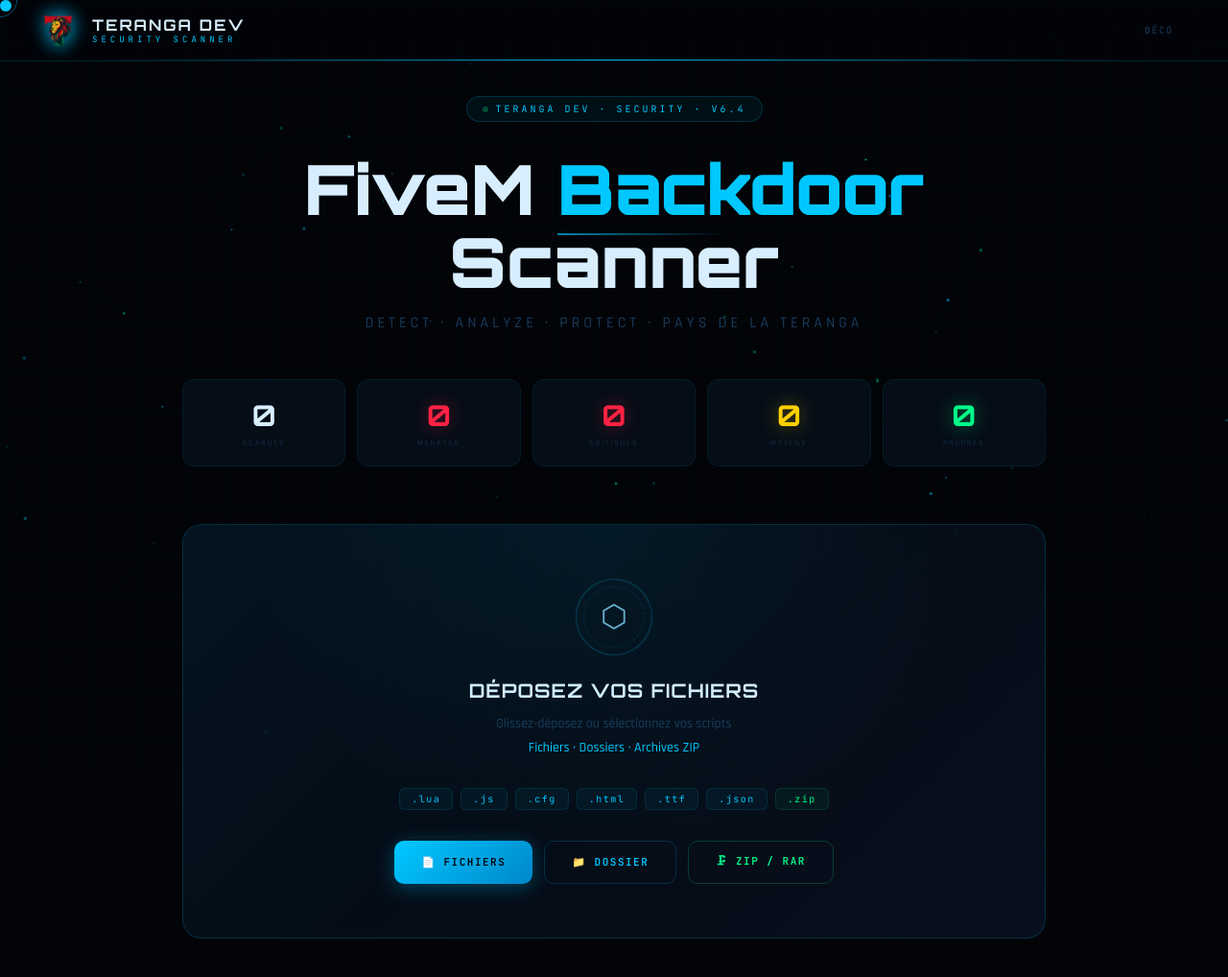
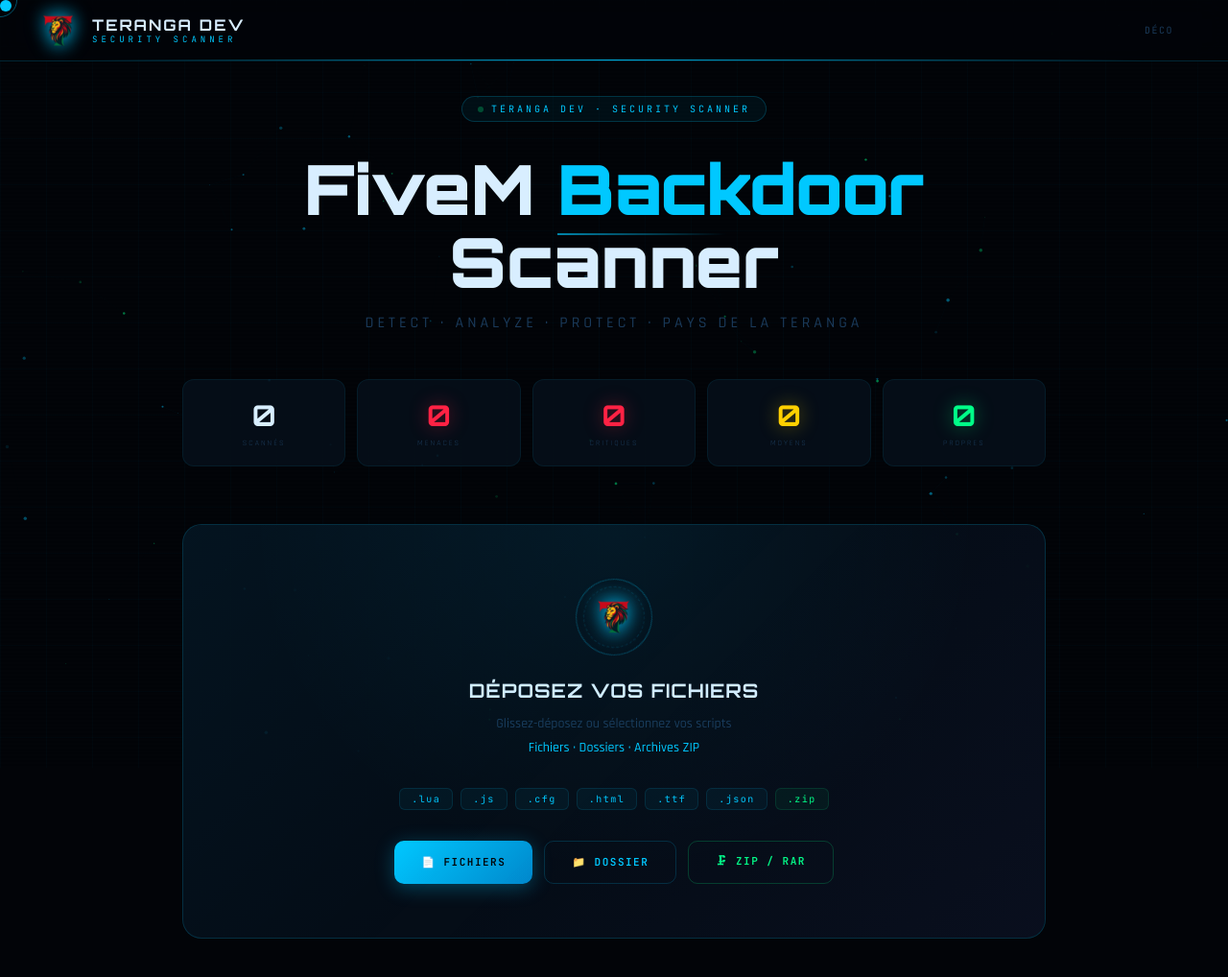
Before and after one commit to elimanenm8077/teranga-scanner, a Flask app: template templates/index.html in a window 1280 px wide. Shown: the top 1018 px of the page at 96% size. Run offline with Flask 3, Linux system fonts and the light colour scheme; the template is opened without the code that fills it, so the values that code supplies are empty; some libraries are stand-ins or nearby versions.

Commit message:
Update index.html

```diff
--- a/templates/index.html
+++ b/templates/index.html
@@ -484,6 +484,15 @@ header::after {
   position: relative;
   z-index: 1;
   animation: float 3s ease-in-out infinite;
+}
+
+.upload-icon-img {
+  width: 44px; height: 44px;
+  object-fit: contain;
+  filter: drop-shadow(0 0 10px var(--acc));
+  animation: logo-pulse 3s ease-in-out infinite;
+  position: relative;
+  z-index: 1;
 }
 
 @keyframes float {
@@ -1005,7 +1014,7 @@ footer {
   <div class="hero-section">
     <div class="hero-badge">
       <span class="badge-dot"></span>
-      Teranga DEV · Security · v6.4
+      Teranga DEV · Security Scanner
     </div>
 
     <h1 class="hero-title">
@@ -1044,7 +1053,7 @@ footer {
         <div class="upload-icon-wrap">
           <div class="upload-icon-ring"></div>
           <div class="upload-icon-ring2"></div>
-          <span class="upload-icon">⬡</span>
+          <img src="/static/favicon.ico" alt="" class="upload-icon-img" onerror="this.outerHTML='<span class=\'upload-icon\'>⬡</span>'">
         </div>
         <div class="upload-title">DÉPOSEZ VOS FICHIERS</div>
         <div class="upload-desc">
```
